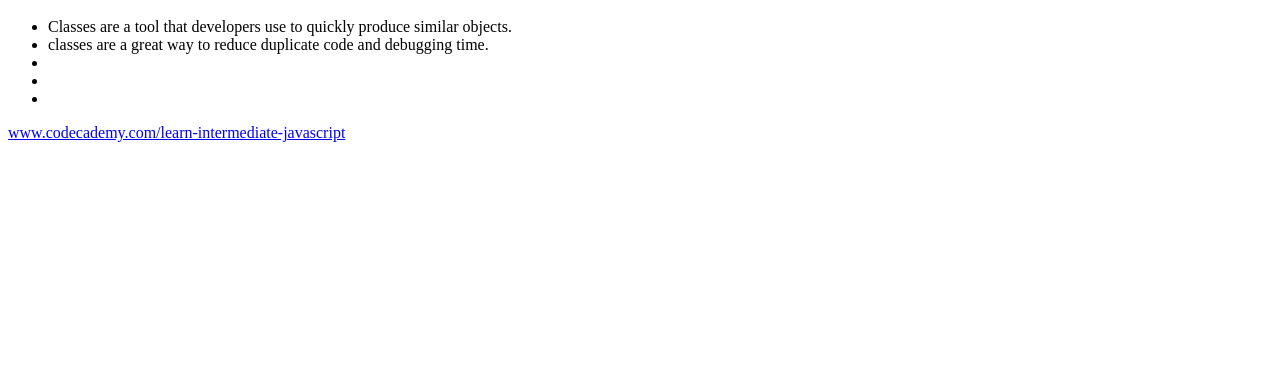
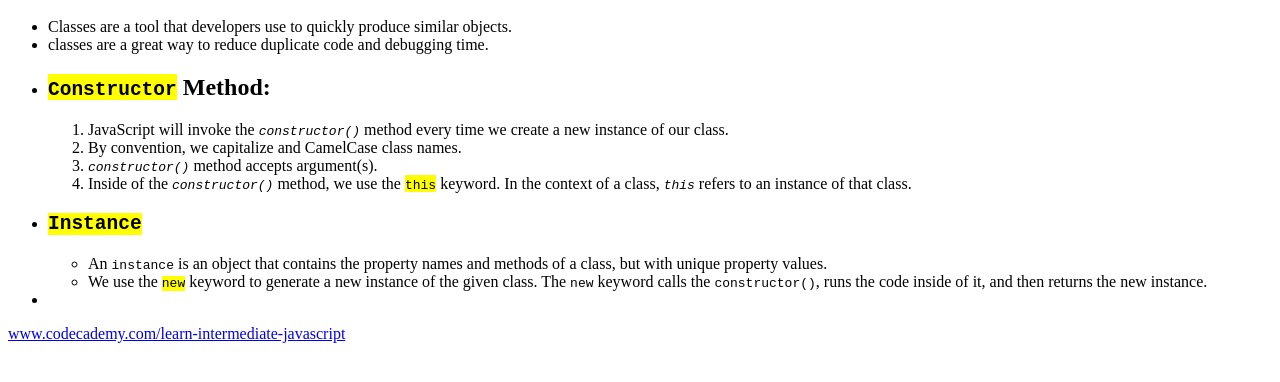
Before and after one commit to yugmani/code-academy-class, a website: page index.html in a window 1280 px wide. Shown: the part 48-430 px from the top of the page. Drawn offline with Linux system fonts and the light colour scheme.

Commit message:
constructor and instances

```diff
--- a/index.html
+++ b/index.html
@@ -7,8 +7,43 @@
     <li>
       classes are a great way to reduce duplicate code and debugging time.
     </li>
-    <li></li>
-    <li></li>
+    <li>
+      <h2>
+        <mark><code>Constructor</code></mark> Method:
+      </h2>
+      <ol>
+        <li>
+          JavaScript will invoke the <code><em>constructor()</em></code> method
+          every time we create a new instance of our class.
+        </li>
+        <li>By convention, we capitalize and CamelCase class names.</li>
+        <li>
+          <code><em>constructor()</em></code> method accepts argument(s).
+        </li>
+        <li>
+          Inside of the <code><em>constructor()</em></code> method, we use the
+          <mark><code>this</code></mark> keyword. In the context of a class,
+          <code><em>this</em></code> refers to an instance of that class.
+        </li>
+      </ol>
+    </li>
+    <li>
+      <h2>
+        <code><mark>Instance</mark></code>
+      </h2>
+      <ul>
+        <li>
+          An <code>instance</code> is an object that contains the property names
+          and methods of a class, but with unique property values.
+        </li>
+        <li>
+          We use the <code><mark>new</mark></code> keyword to generate a new
+          instance of the given class. The <code>new</code> keyword calls the
+          <code>constructor()</code>, runs the code inside of it, and then
+          returns the new instance.
+        </li>
+      </ul>
+    </li>
     <li></li>
   </ul>
 
```
Also changed, not shown: index.js (+30 -4 lines).
